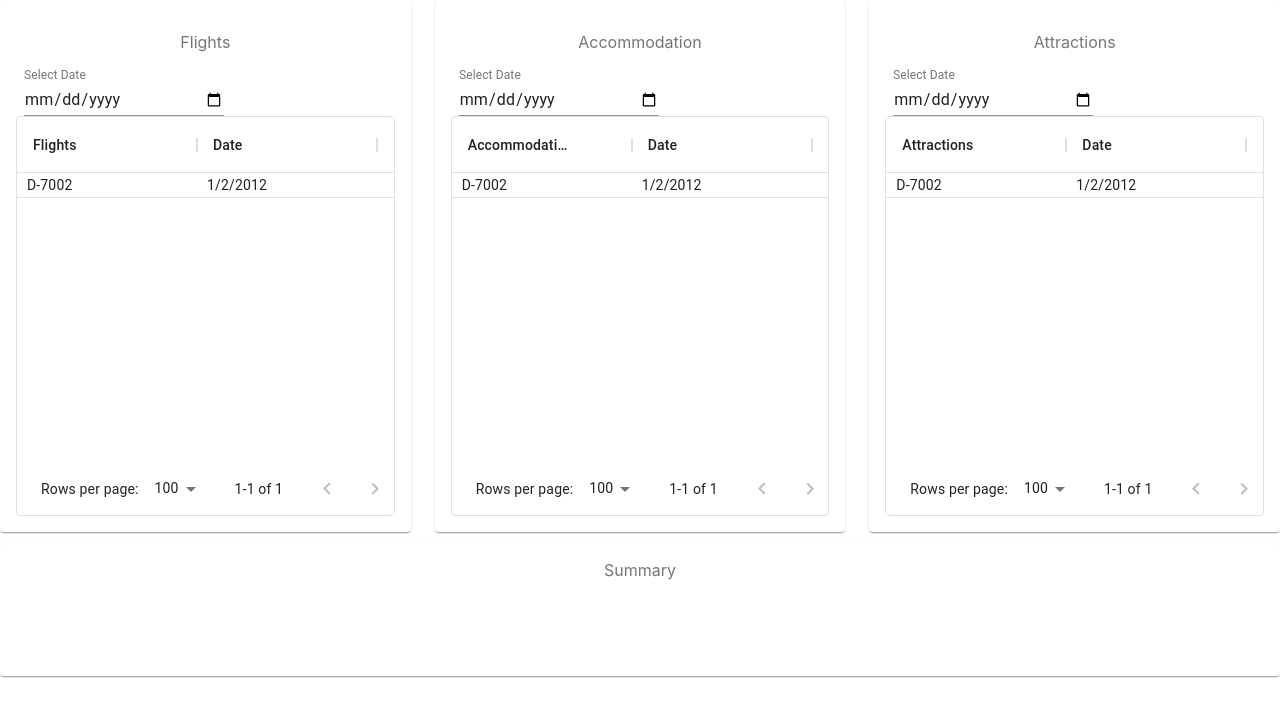
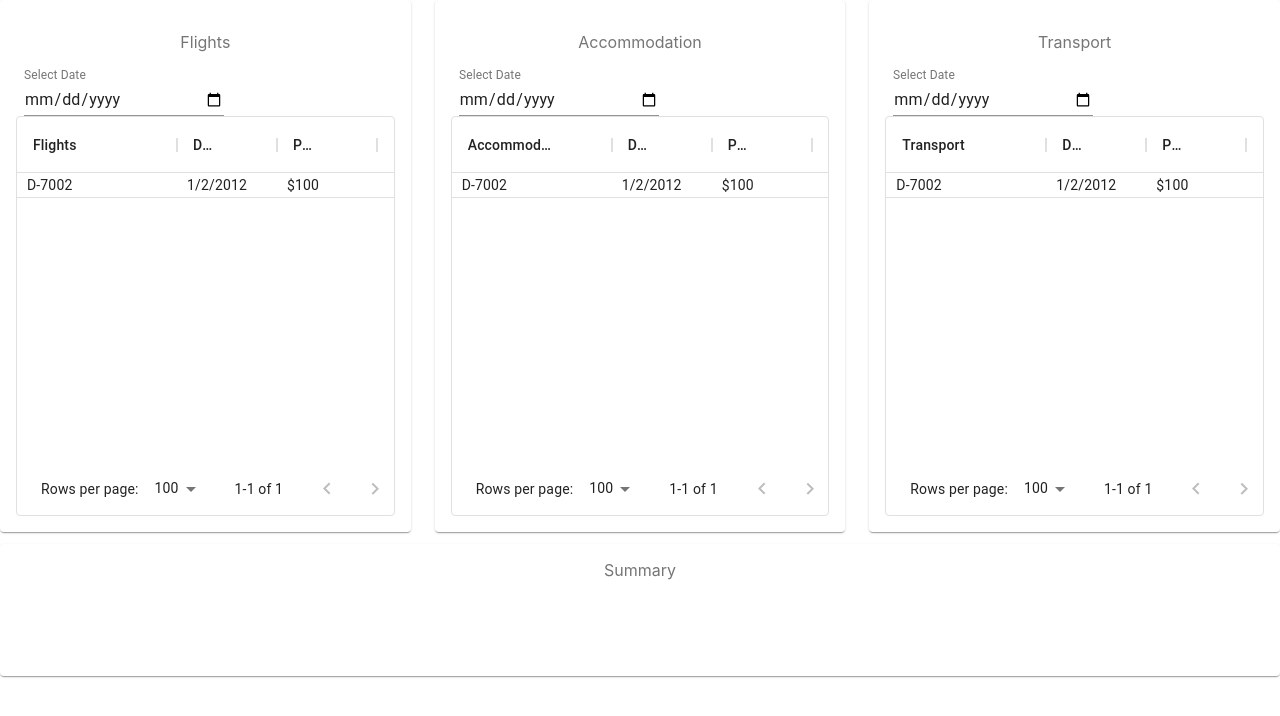
Before and after one commit to Chewyfitz/comp90020-saga, a React (Create React App) app in the folder client/: page / in a window 1280 px wide. Shown: the top 716 px of the page. Built offline with nearby package versions, Linux system fonts and the light colour scheme.

Commit message:
changed a couple of headings

```diff
--- a/client/src/App.js
+++ b/client/src/App.js
@@ -13,10 +13,6 @@ class App extends Component {
           .then(res => res.text())
           .then(res => this.setState({ apiResponse: res }));
   }
-
-
-
-
 
   componentWillMount() {
       this.callAPI();
--- a/client/src/grid.js
+++ b/client/src/grid.js
@@ -32,7 +32,7 @@ export default function AutoGrid() {
 
         </Grid>
         <Grid item xs>
-        <Paper className={classes.paper}><p>Attractions</p><DatePickers /><DenseHeightGrid type="Attractions" /></Paper>
+        <Paper className={classes.paper}><p>Transport</p><DatePickers /><DenseHeightGrid type="Transport" /></Paper>
         </Grid>
       </Grid>
 
--- a/client/src/rowPicker.js
+++ b/client/src/rowPicker.js
@@ -11,9 +11,10 @@ export default function DenseHeightGrid({type}) {
   console.log(type);
   const data = {
     columns:[{field: "id", hide: true},
-             {field: "type", headerName: type, width: 180},
-             {field: "date", headerName: "Date", width: 180},],
-    rows:[{id: "ceeff9f1-6713-53ab-ad98-91e31b8a4eaa",type: "D-7002",date:"1/2/2012"}]
+             {field: "type", headerName: type, width: 160},
+             {field: "date", headerName: "Date", width: 100},
+             {field: "price", headerName: "Price", width: 100},],
+    rows:[{id: "ceeff9f1-6713-53ab-ad98-91e31b8a4eaa",type: "D-7002",date:"1/2/2012",price:"$100"}]
   }
 
   return (
```
